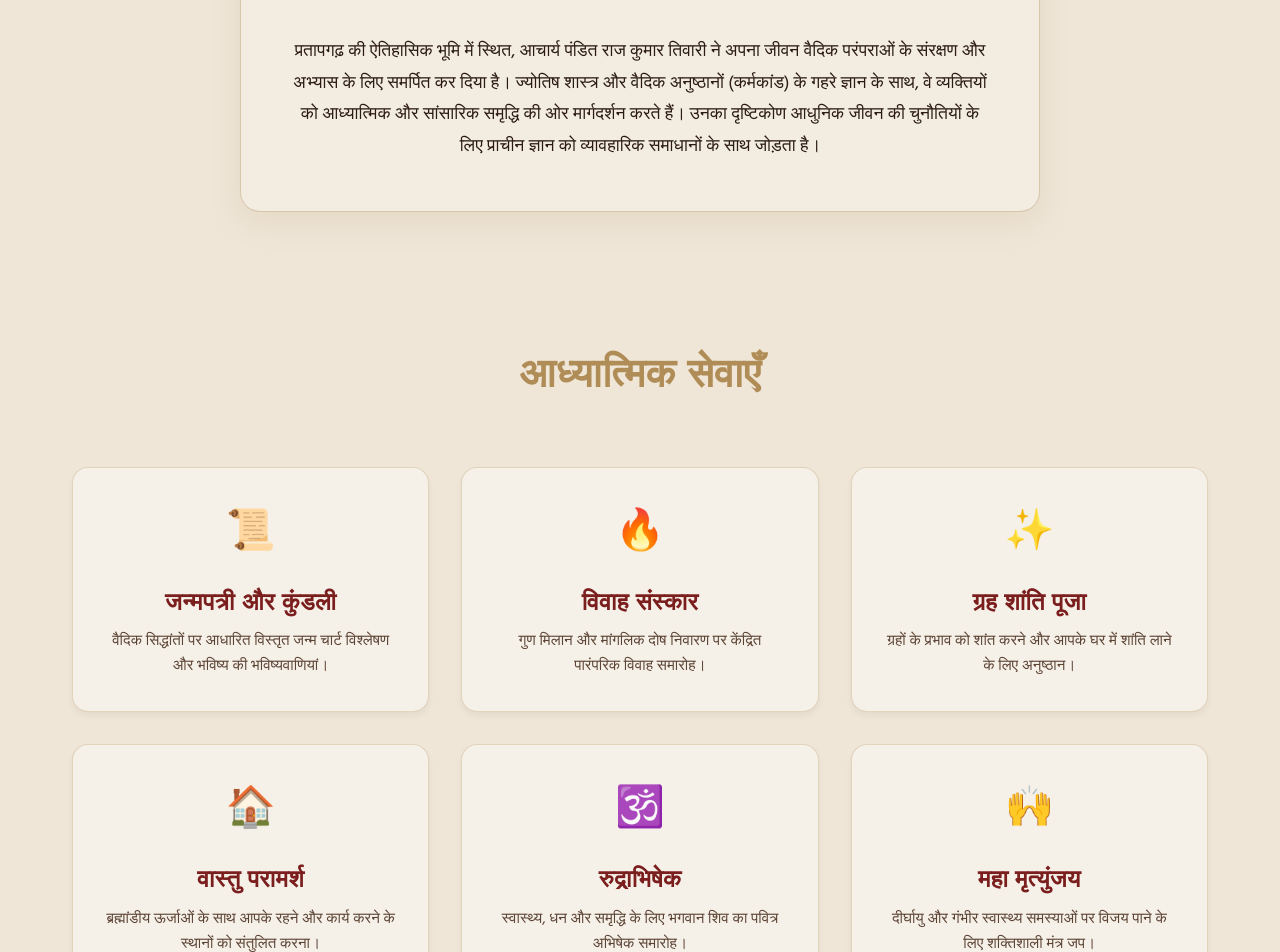
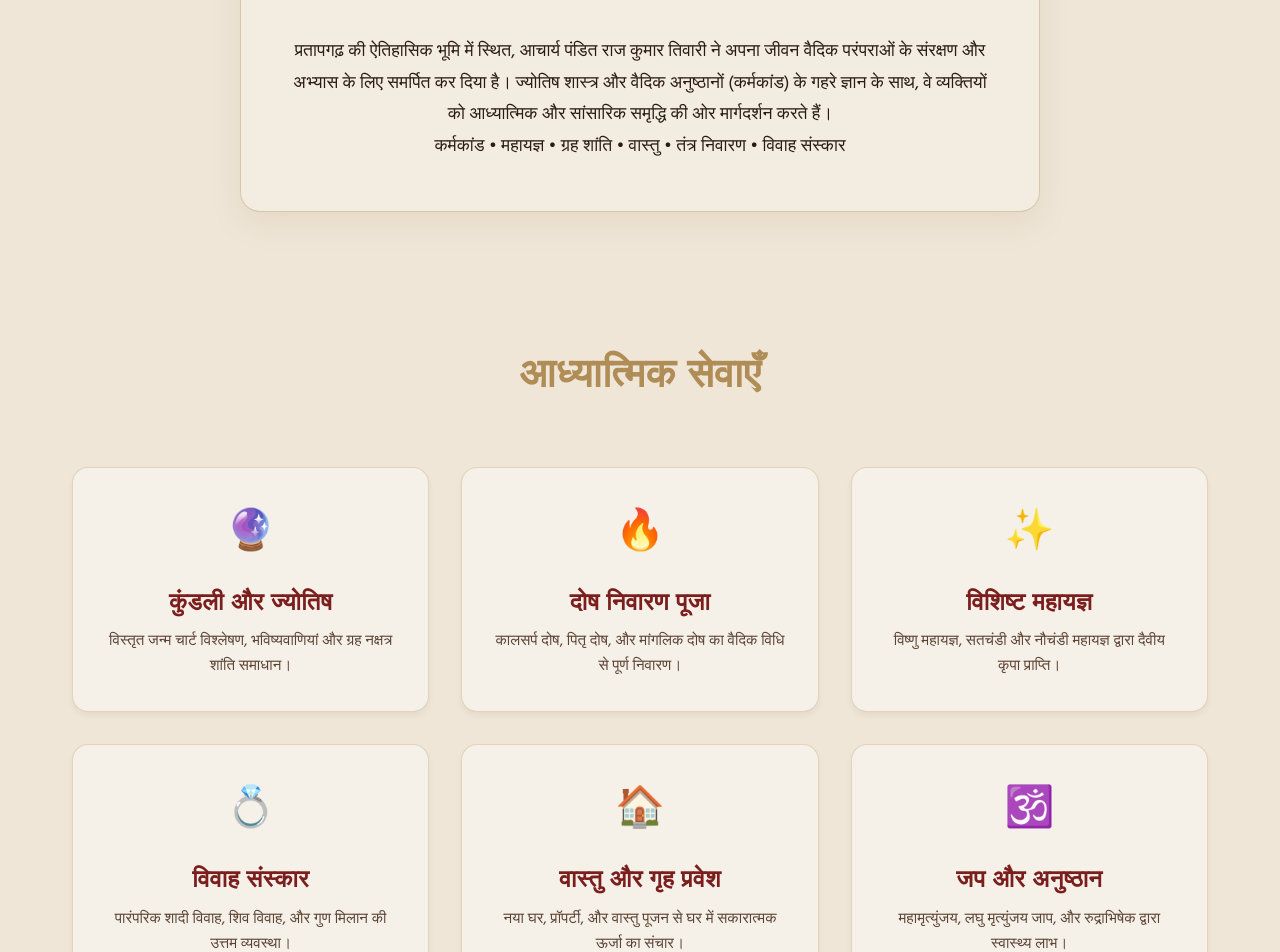
Before and after one commit to Mishra1208/astroweb, a Next.js app: page /acharya in a window 1280 px wide. Shown: the part 1000-1952 px from the top of the page. Built offline with nearby package versions, Linux system fonts and the light colour scheme; a web font is replaced by a local one.

Commit message:
feat(content): update bio specialties and restructure services grid based on user input

```diff
--- a/src/app/acharya/page.js
+++ b/src/app/acharya/page.js
@@ -72,8 +72,11 @@ export default function AcharyaPage() {
                     </div>
                     <br />
                     <p>
-                        प्रतापगढ़ की ऐतिहासिक भूमि में स्थित, आचार्य पंडित राज कुमार तिवारी ने अपना जीवन वैदिक परंपराओं के संरक्षण और अभ्यास के लिए समर्पित कर दिया है। ज्योतिष शास्त्र और वैदिक अनुष्ठानों (कर्मकांड) के गहरे ज्ञान के साथ, वे व्यक्तियों को आध्यात्मिक और सांसारिक समृद्धि की ओर मार्गदर्शन करते हैं। उनका दृष्टिकोण आधुनिक जीवन की चुनौतियों के लिए प्राचीन ज्ञान को व्यावहारिक समाधानों के साथ जोड़ता है।
+                        प्रतापगढ़ की ऐतिहासिक भूमि में स्थित, आचार्य पंडित राज कुमार तिवारी ने अपना जीवन वैदिक परंपराओं के संरक्षण और अभ्यास के लिए समर्पित कर दिया है। ज्योतिष शास्त्र और वैदिक अनुष्ठानों (कर्मकांड) के गहरे ज्ञान के साथ, वे व्यक्तियों को आध्यात्मिक और सांसारिक समृद्धि की ओर मार्गदर्शन करते हैं।
                     </p>
+                    <div className={styles.expertTags}>
+                        <span>कर्मकांड</span> • <span>महायज्ञ</span> • <span>ग्रह शांति</span> • <span>वास्तु</span> • <span>तंत्र निवारण</span> • <span>विवाह संस्कार</span>
+                    </div>
                 </motion.div>
             </section>
 
@@ -85,12 +88,14 @@ export default function AcharyaPage() {
 
                 <div className={styles.grid}>
                     {[
-                        { title: "जन्मपत्री और कुंडली", icon: "📜", desc: "वैदिक सिद्धांतों पर आधारित विस्तृत जन्म चार्ट विश्लेषण और भविष्य की भविष्यवाणियां।" },
-                        { title: "विवाह संस्कार", icon: "🔥", desc: "गुण मिलान और मांगलिक दोष निवारण पर केंद्रित पारंपरिक विवाह समारोह।" },
-                        { title: "ग्रह शांति पूजा", icon: "✨", desc: "ग्रहों के प्रभाव को शांत करने और आपके घर में शांति लाने के लिए अनुष्ठान।" },
-                        { title: "वास्तु परामर्श", icon: "🏠", desc: "ब्रह्मांडीय ऊर्जाओं के साथ आपके रहने और कार्य करने के स्थानों को संतुलित करना।" },
-                        { title: "रुद्राभिषेक", icon: "🕉️", desc: "स्वास्थ्य, धन और समृद्धि के लिए भगवान शिव का पवित्र अभिषेक समारोह।" },
-                        { title: "महा मृत्युंजय", icon: "🙌", desc: "दीर्घायु और गंभीर स्वास्थ्य समस्याओं पर विजय पाने के लिए शक्तिशाली मंत्र जप।" }
+                        { title: "कुंडली और ज्योतिष", icon: "🔮", desc: "विस्तृत जन्म चार्ट विश्लेषण, भविष्यवाणियां और ग्रह नक्षत्र शांति समाधान।" },
+                        { title: "दोष निवारण पूजा", icon: "🔥", desc: "कालसर्प दोष, पितृ दोष, और मांगलिक दोष का वैदिक विधि से पूर्ण निवारण।" },
+                        { title: "विशिष्ट महायज्ञ", icon: "✨", desc: "विष्णु महायज्ञ, सतचंडी और नौचंडी महायज्ञ द्वारा दैवीय कृपा प्राप्ति।" },
+                        { title: "विवाह संस्कार", icon: "💍", desc: "पारंपरिक शादी विवाह, शिव विवाह, और गुण मिलान की उत्तम व्यवस्था।" },
+                        { title: "वास्तु और गृह प्रवेश", icon: "🏠", desc: "नया घर, प्रॉपर्टी, और वास्तु पूजन से घर में सकारात्मक ऊर्जा का संचार।" },
+                        { title: "जप और अनुष्ठान", icon: "🕉️", desc: "महामृत्युंजय, लघु मृत्युंजय जाप, और रुद्राभिषेक द्वारा स्वास्थ्य लाभ।" },
+                        { title: "व्यापार और राजनीति", icon: "📈", desc: "बिजनेस में सफलता और राजनीति क्षेत्र में विजय हेतु विशेष पूजन।" },
+                        { title: "बाधा निवारण", icon: "🛡️", desc: "सभी प्रकार की तंत्र क्रियाओं और जीवन की बाधाओं से सुरक्षा और शांति।" }
                     ].map((service, idx) => (
                         <motion.div
                             key={idx}
```
